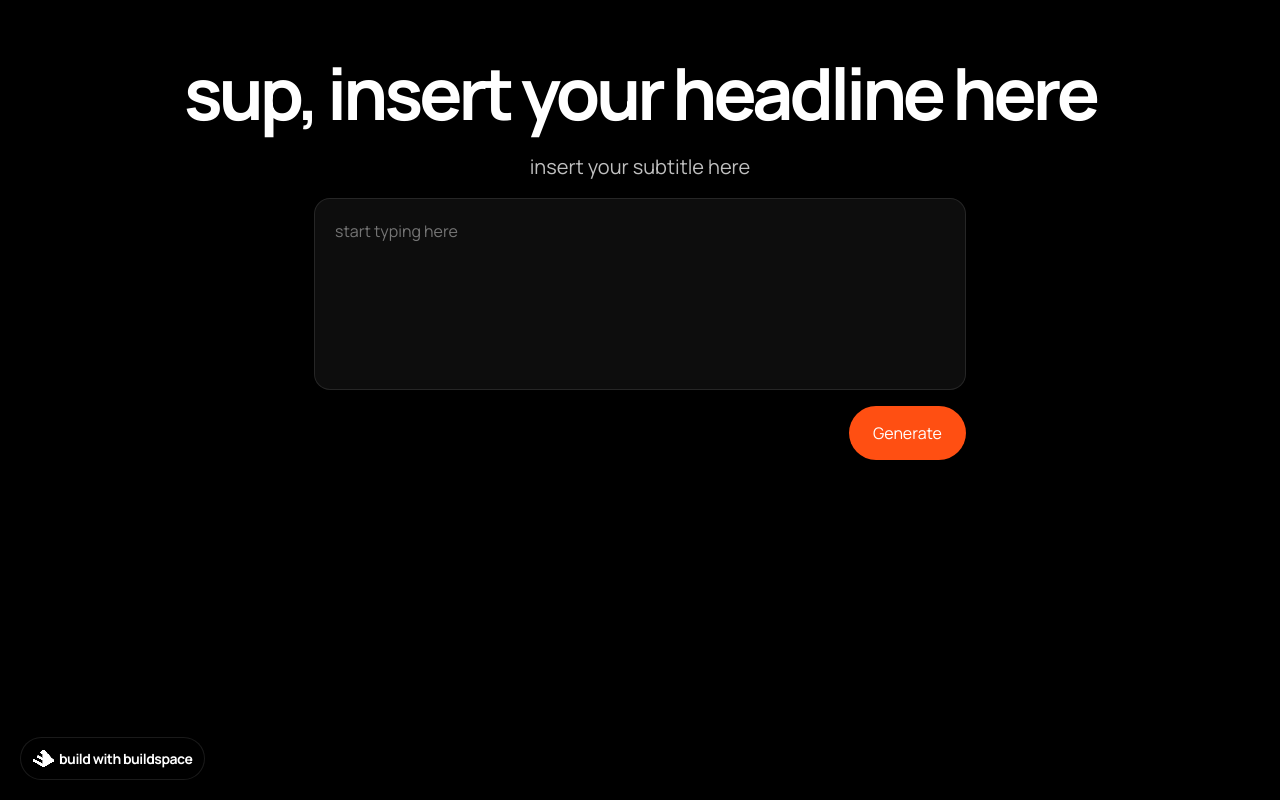
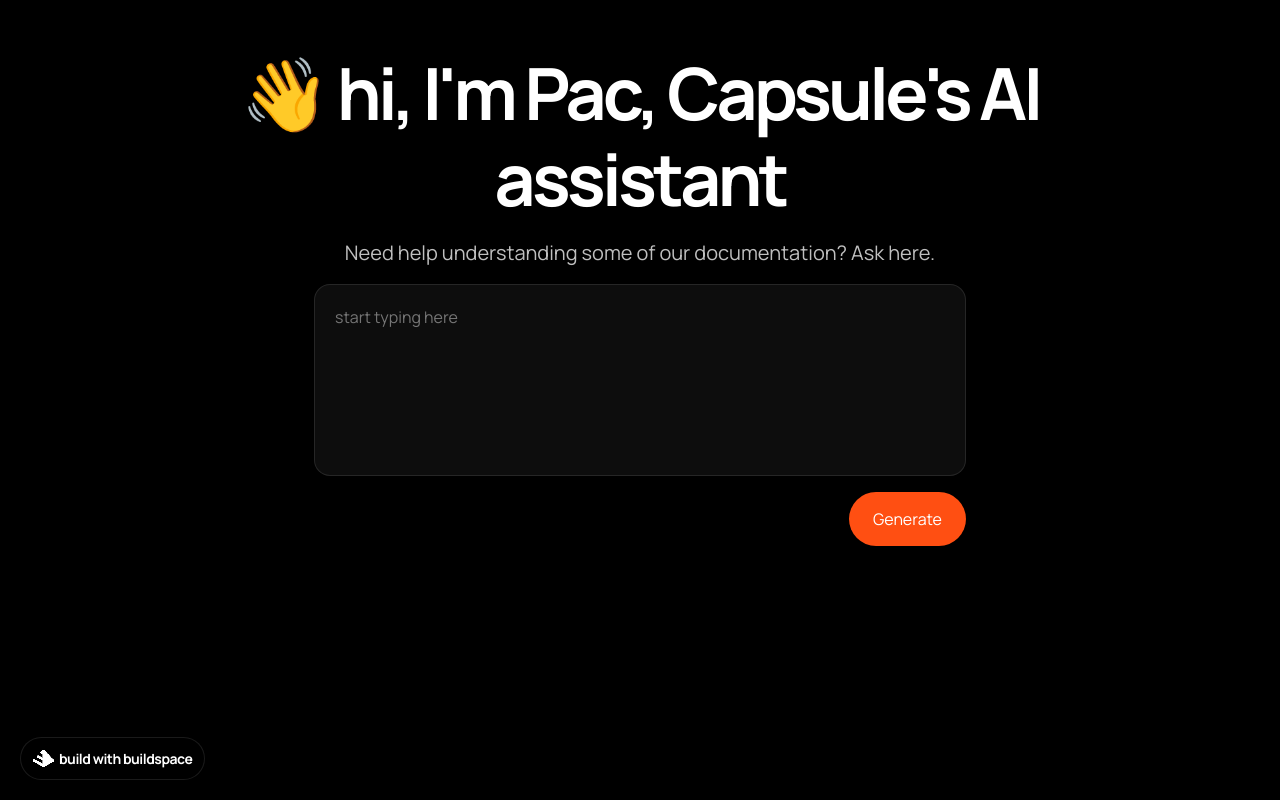
Before and after one commit to maxzintel/docdoc, a Next.js app: page / in a window 1280 px wide. Built offline with nearby package versions, Linux system fonts and the light colour scheme.

Commit message:
Add own header and subheader.

```diff
--- a/pages/index.js
+++ b/pages/index.js
@@ -21,10 +21,10 @@
       <div className="container">
         <div className="header">
           <div className="header-title">
-            <h1>sup, insert your headline here</h1>
+            <h1>👋 hi, I'm Pac, Capsule's AI assistant</h1>
           </div>
           <div className="header-subtitle">
-            <h2>insert your subtitle here</h2>
+            <h2>Need help understanding some of our documentation? Ask here.</h2>
           </div>
           {/* Add this code here*/}
           <div className="prompt-container">
```
